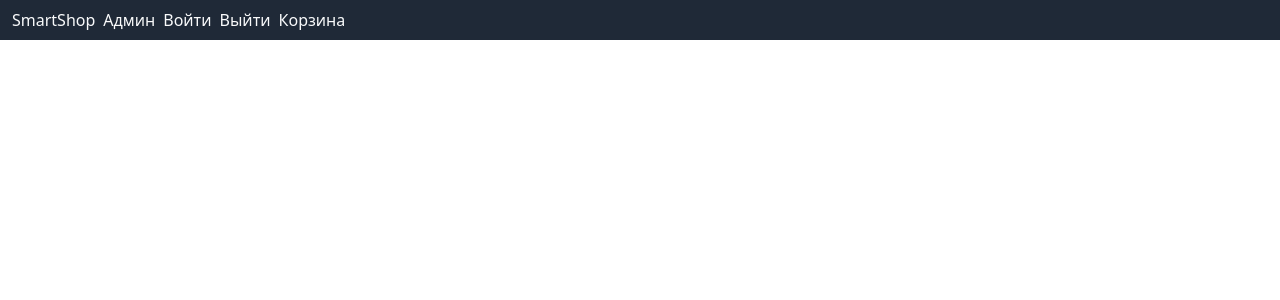
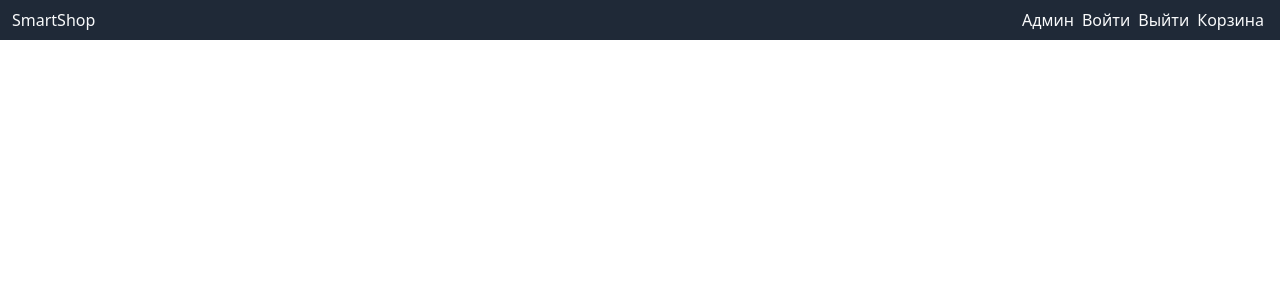
Before and after one commit to f-kurdan/SmartShop, a Next.js app in the folder online-store/client/: page / in a window 1280 px wide. Shown: the top 300 px of the page. Built offline with nearby package versions, Linux system fonts and the light colour scheme.

Commit message:
Update header component

```diff
--- a/online-store/client/src/components/header.jsx
+++ b/online-store/client/src/components/header.jsx
@@ -4,7 +4,7 @@ const Header = () => {
     return (
         <div className="fixed p-2 flex flex-row align-middle border-solid w-full h-auto bg-gray-800">
             <h3 className='text-gray-50 px-1'>SmartShop</h3>
-            <div className=' flex flex-row justify-self-end'>
+            <div className='absolute right-3 flex flex-row justify-items-end'>
                 <h3 className='text-gray-50 px-1'>Админ</h3>
                 <h3 className='text-gray-50 px-1'>Войти</h3>
                 <h3 className='text-gray-50 px-1'>Выйти</h3>
```
